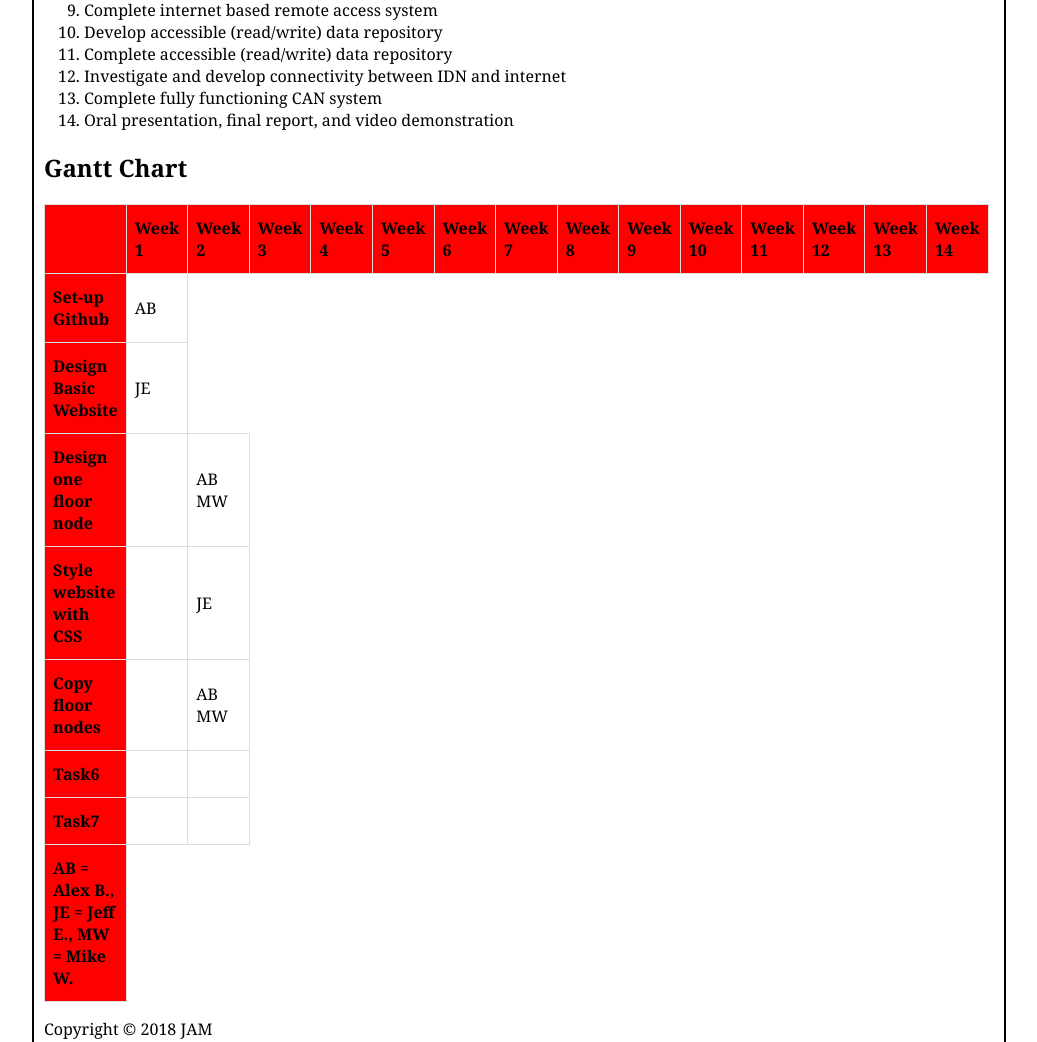
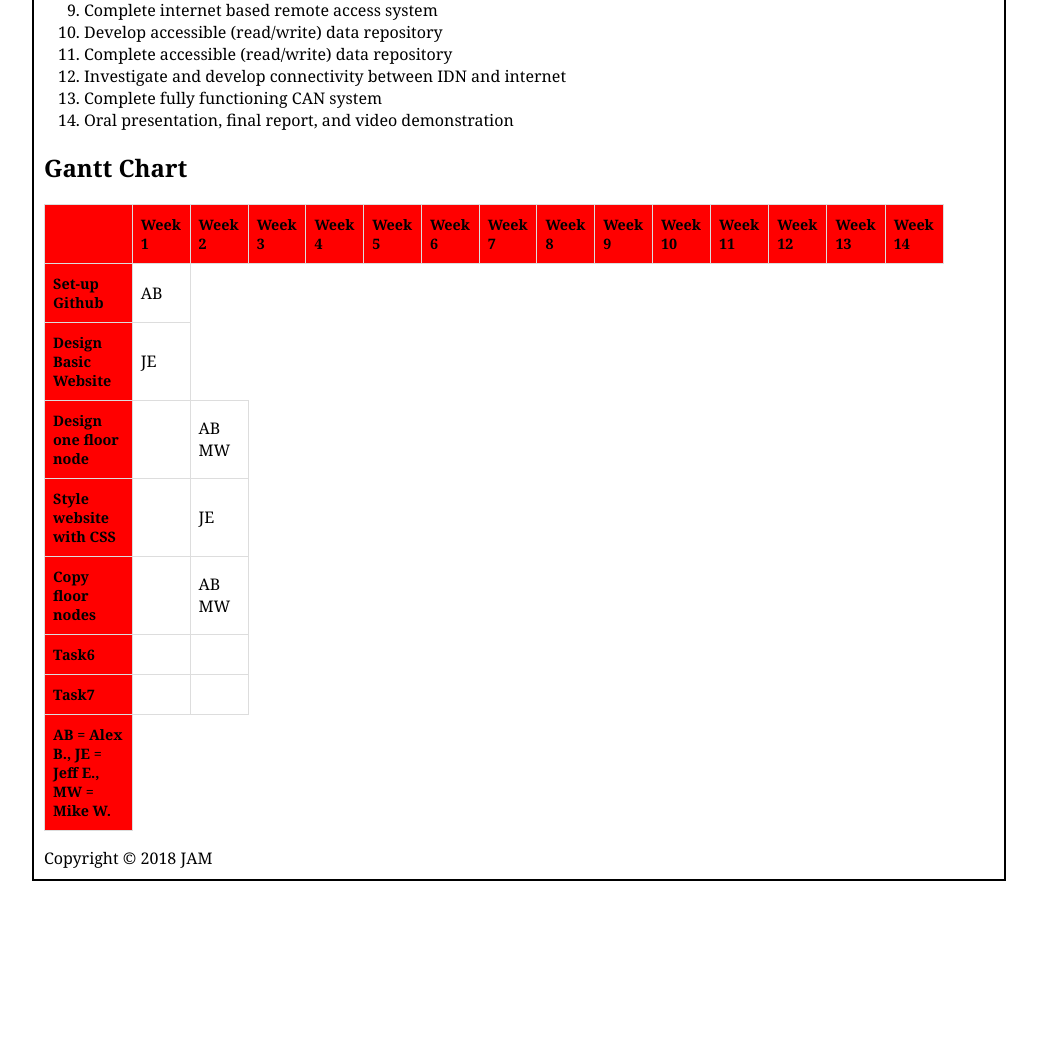
Before and after one commit to Jenglish3761/Project-VI, a PHP site: page /docs/ref/plan.html in a window 1280 px wide. Shown: the part 486-1528 px from the top of the page, without its empty margins (121-1158 px from the left). After the commit the page ends 1367 px from the top, so only its background shows below. Run offline with PHP 8.4, Linux system fonts and the light colour scheme.

Commit message:
Update project_style.css

```diff
--- a/css/project_style.css
+++ b/css/project_style.css
@@ -108,8 +108,9 @@ figcaption{
 }
 
 #gantt th {
-    padding-top: 12px;
-    padding-bottom: 12px;
+    padding-top: 10px;
+    padding-bottom: 10px;
+    font-size: 90%;
     text-align: left;
     background-color: red;
     color: black;
```
